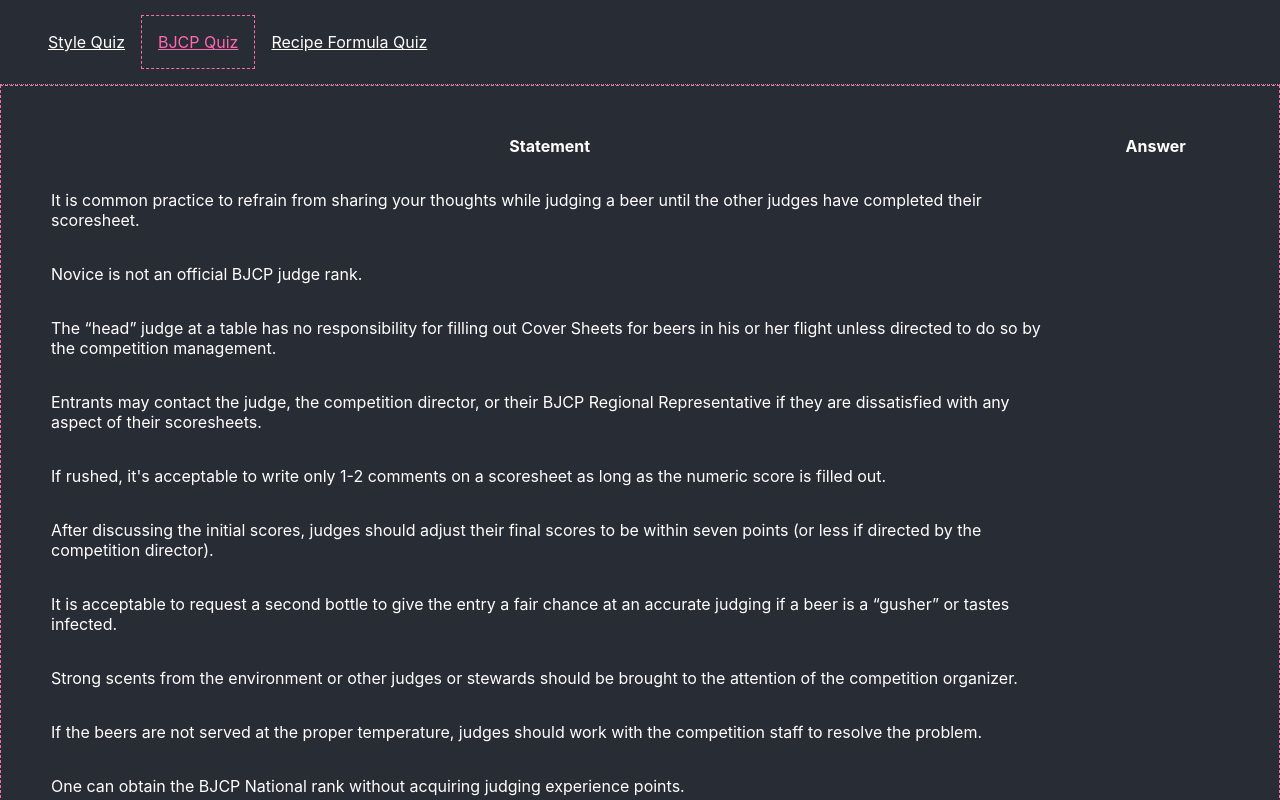
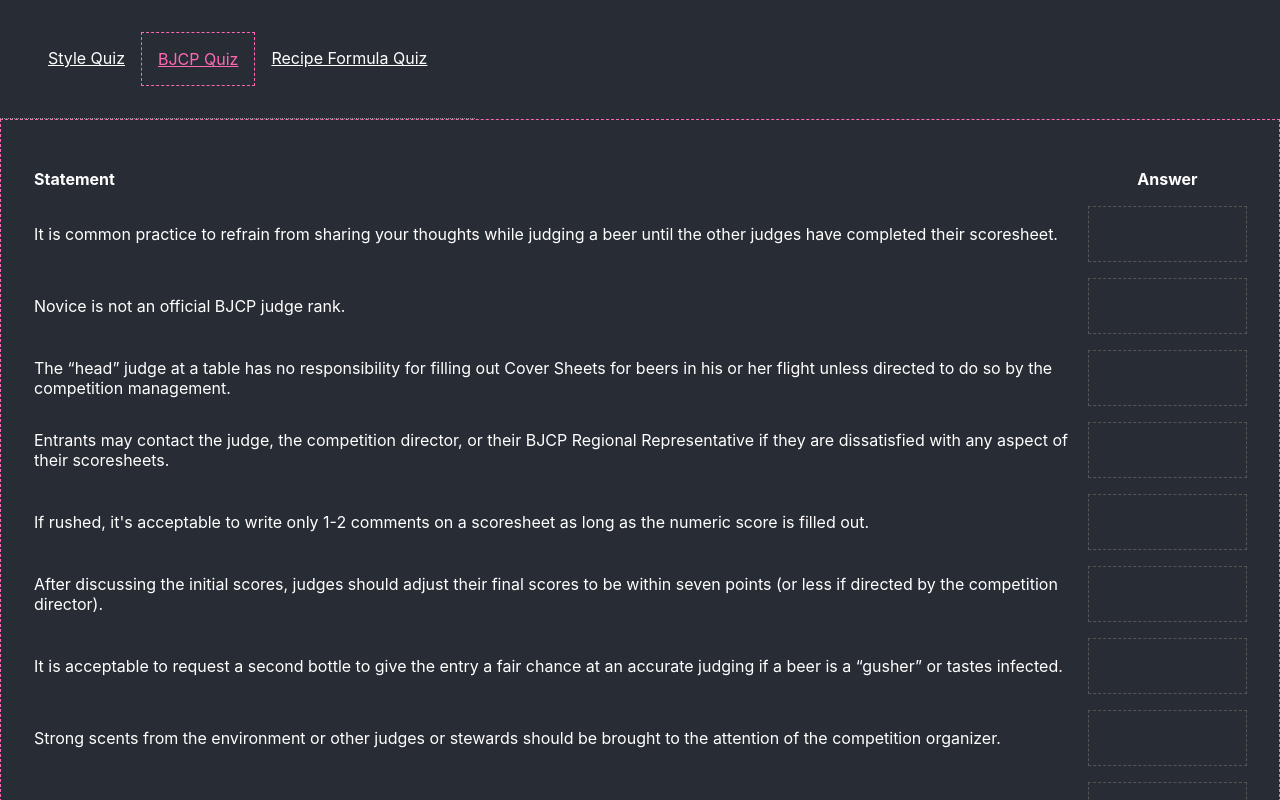
Before and after one commit to gthmb/bjcp_written_exam_study_guide, a React (Create React App) app: page /bjcp-quiz in a window 1280 px wide. Shown: the top 800 px of the page. Built offline with nearby package versions, Linux system fonts and the light colour scheme.

Commit message:
style tweaks; testing netlify deploy

```diff
--- a/src/AppHeader.tsx
+++ b/src/AppHeader.tsx
@@ -6,6 +6,7 @@
 const StyledHeader = styled.div`
     padding: 2em;
     border-bottom: 1px dotted #999;
+    display: inline-flex;
 `;
 
 const StyleNavLink = styled(NavLink)`
--- a/src/components/QuizTable/QuizTable.tsx
+++ b/src/components/QuizTable/QuizTable.tsx
@@ -16,12 +16,13 @@
 const StyledTable = styled.table`
     padding: 2em;
     border: 1px dashed hotpink;
+    border-collapse: separate;
+    border-spacing: 0 1em;
 
     width: 100%;
 
     td,
     th {
-        padding: 1em;
         max-width: 500px;
     }
 
@@ -31,6 +32,10 @@
         background-color: #282c34;
     }
 
+    th:first-child {
+        text-align: left;
+    }
+
     td:not(:first-child) {
         text-align: center;
     }
@@ -38,11 +43,8 @@
 
 const viewClassOrder = [ViewClass.Hidden, ViewClass.Visible, ViewClass.Error];
 
-const ViewClassWrapper = styled.td<{ viewclass: ViewClass; enabled: boolean }>`
-    cursor: pointer;
-    user-select: none;
-
-    display: ${({ enabled }) => (enabled ? '' : 'none')};
+const ViewClassWrapper = styled.div<{ viewclass: ViewClass }>`
+    padding: 1em;
 
     ${({ viewclass }) => {
         if (viewclass === ViewClass.Hidden) {
@@ -56,6 +58,13 @@
             `;
         }
     }}
+`;
+
+const ToggleContainer = styled.td<{ enabled: boolean }>`
+    display: ${({ enabled }) => (enabled ? '' : 'none')};
+    border: 1px dashed #555;
+    cursor: pointer;
+    margin: 15em;
 `;
 
 export const TogglableTableData: React.FunctionComponent<{ enabled?: boolean }> = ({
@@ -73,9 +82,9 @@
     };
 
     return (
-        <ViewClassWrapper viewclass={viewClass} onClick={handleClick} enabled={isEnabled}>
-            {children}
-        </ViewClassWrapper>
+        <ToggleContainer onClick={handleClick} enabled={isEnabled}>
+            <ViewClassWrapper viewclass={viewClass}>{children}</ViewClassWrapper>
+        </ToggleContainer>
     );
 };
 
--- a/src/modules/BJCPQuiz/BJCPQuiz.tsx
+++ b/src/modules/BJCPQuiz/BJCPQuiz.tsx
@@ -6,7 +6,7 @@
 const BJCPQuiz: React.FunctionComponent<{}> = () => {
     const { bjcpQuestions } = React.useContext(AppContext);
 
-    const randomized = randomize(bjcpQuestions);
+    const randomized = React.useMemo(() => randomize(bjcpQuestions), [bjcpQuestions]);
 
     return (
         <QuizTable>
--- a/src/modules/RecipeFormulaQuiz/RecipeFormulaQuiz.tsx
+++ b/src/modules/RecipeFormulaQuiz/RecipeFormulaQuiz.tsx
@@ -11,7 +11,7 @@
 const RecipeFormulaQuiz: React.FunctionComponent<{}> = () => {
     const { formulaQuestions } = React.useContext(AppContext);
 
-    const randomized = randomize(formulaQuestions);
+    const randomized = React.useMemo(() => randomize(formulaQuestions), [formulaQuestions]);
 
     return (
         <QuizTable>
--- a/src/modules/StyleQuiz/StyleQuiz.tsx
+++ b/src/modules/StyleQuiz/StyleQuiz.tsx
@@ -43,7 +43,7 @@
 const StyleQuiz: React.FunctionComponent<{}> = () => {
     const { styles } = React.useContext(AppContext);
 
-    const randomized = randomize(styles);
+    const randomized = React.useMemo(() => randomize(styles), [styles]);
 
     const [columns, setColumns] = React.useState<IEnabledColumns>({
         CommercialExample: true,
```
